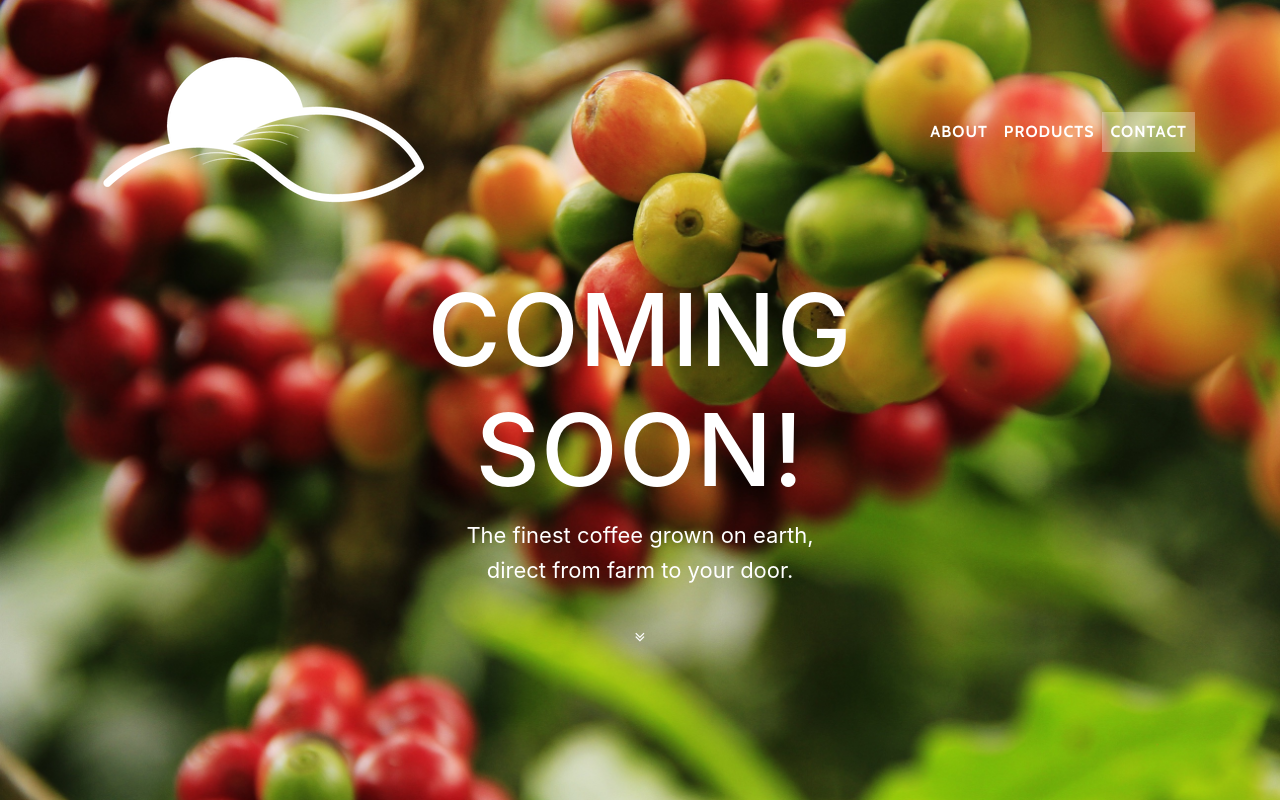
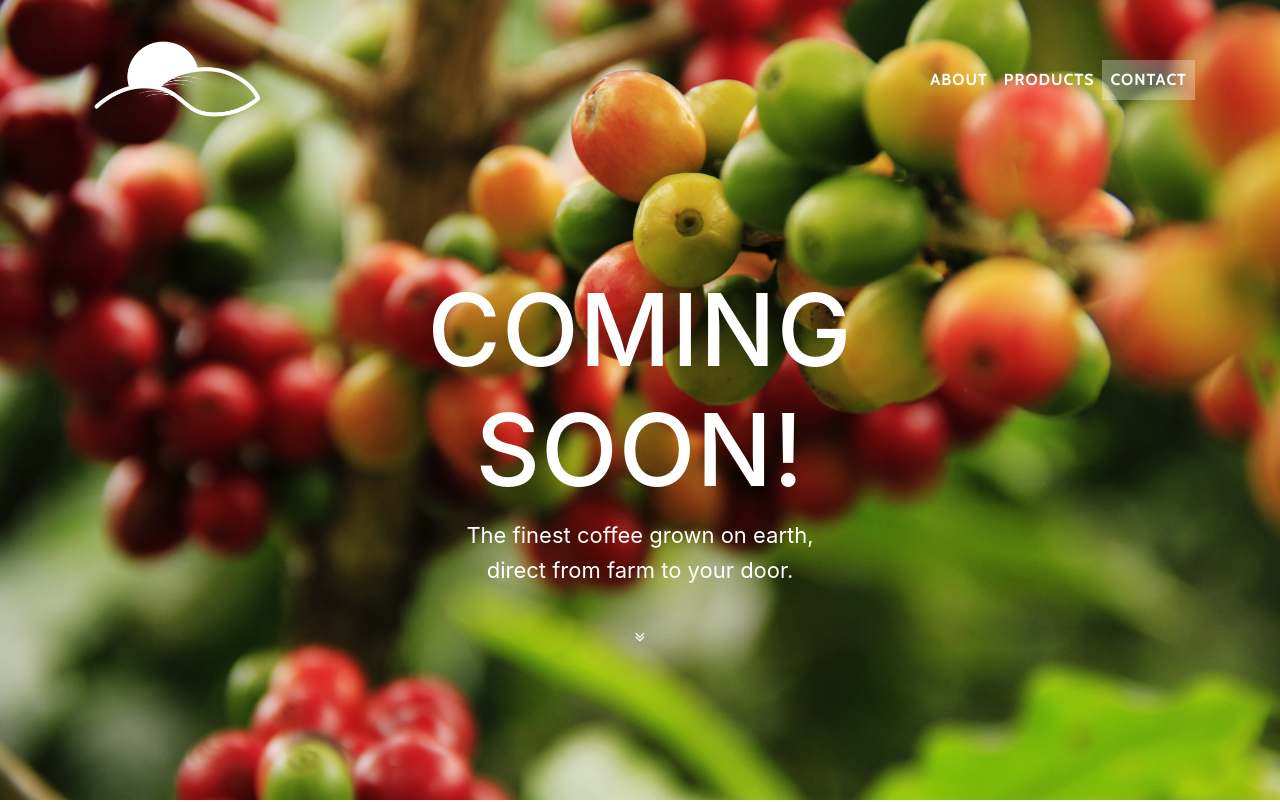
Before and after one commit to coffeeshift/coffeeshift.github.io, a website with bundled scripts: page index.html in a window 1280 px wide. Shown: the top 802 px of the page. Built offline with nearby package versions, Linux system fonts and the light colour scheme.

Commit message:
updating img styling

```diff
--- a/index.html
+++ b/index.html
@@ -38,7 +38,8 @@
     <!-- Navigation -->
     <nav class="navbar navbar-expand-lg navbar-light fixed-top" id="mainNav">
       <div class="container">
-          <a class="navbar-brand js-scroll-trigger" href="#page-top"><img src="./img/Logo-04-transparent.png"> </a>
+          <a class="navbar-brand js-scroll-trigger" href="#page-top">
+            <img class="img-fluid" style="height: 110px; display: block;"" src="./img/Logo-04-transparent.png"  alt="Coffee Shift"> </a>
           <button class="navbar-toggler navbar-toggler-right" type="button" data-toggle="collapse" data-target="#navbarResponsive" aria-controls="navbarResponsive" aria-expanded="false" aria-label="Toggle navigation">
           Menu
           <i class="fa fa-bars"></i>
```
